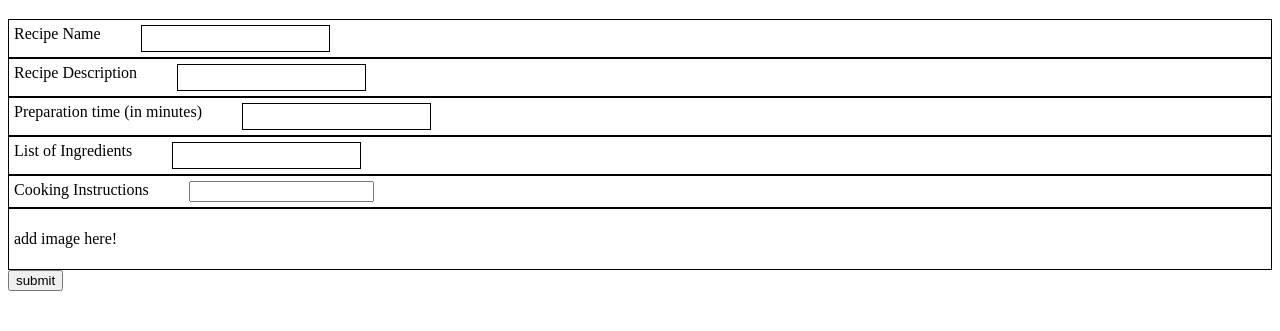
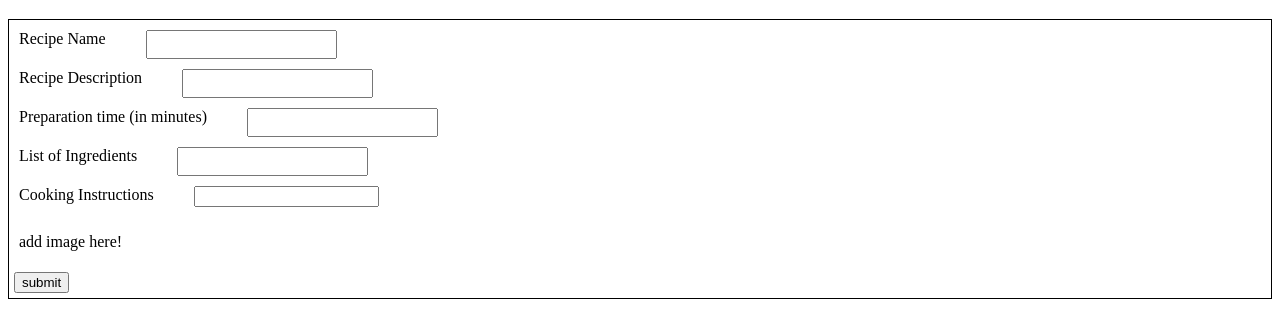
Before and after one commit to GU-Web-Dev-2024/group-challenge-2-team-08, a plain HTML site: page index.html in a window 1280 px wide. Shown: the part 61-392 px from the top of the page. Drawn offline with Linux system fonts and the light colour scheme.

Commit message:
submit update

```diff
--- a/index.html
+++ b/index.html
@@ -14,10 +14,11 @@ Text Input: Cooking instructions
 File Upload: Image of the recipe
 Submit Button -->
 <h1>Submit Your Recipe</h1>
-<form>
+<form id="whole">
     <div id="recipeName">
         <label for="recipeName">Recipe Name</label><br>
         <input type="text" id="recipeName" name="recipeName"><br>
+
     </div>
     <div id="recipeDescription">
         <label for="recipeDescription">Recipe Description</label><br>
@@ -44,39 +45,42 @@ Submit Button -->
 </form>
 
 <style>
+    #whole {
+        padding: 5px;
+        border: 1px black solid;
+    }
     #recipeName {
         display: flex;
-        border: 1px black solid;
         padding: 5px;
         gap: 20px;
     }
+
     #recipeDescription {
         display: flex;
-        border: 1px black solid;
         padding: 5px;
         gap: 20px;
     }
+
     #prepTime {
         display: flex;
-        border: 1px black solid;
         padding: 5px;
         gap: 20px;
     }
+
     #listIngred {
         display: flex;
-        border: 1px black solid;
+
         padding: 5px;
         gap: 20px;
     }
     #cookInstr {
         display: flex;
-        border: 1px black solid;
+
         padding: 5px;
         gap: 20px;
     }
     #recipeImage {
         display: flex;
-        border: 1px black solid;
         padding: 5px;
         gap: 20px;
     }
```
